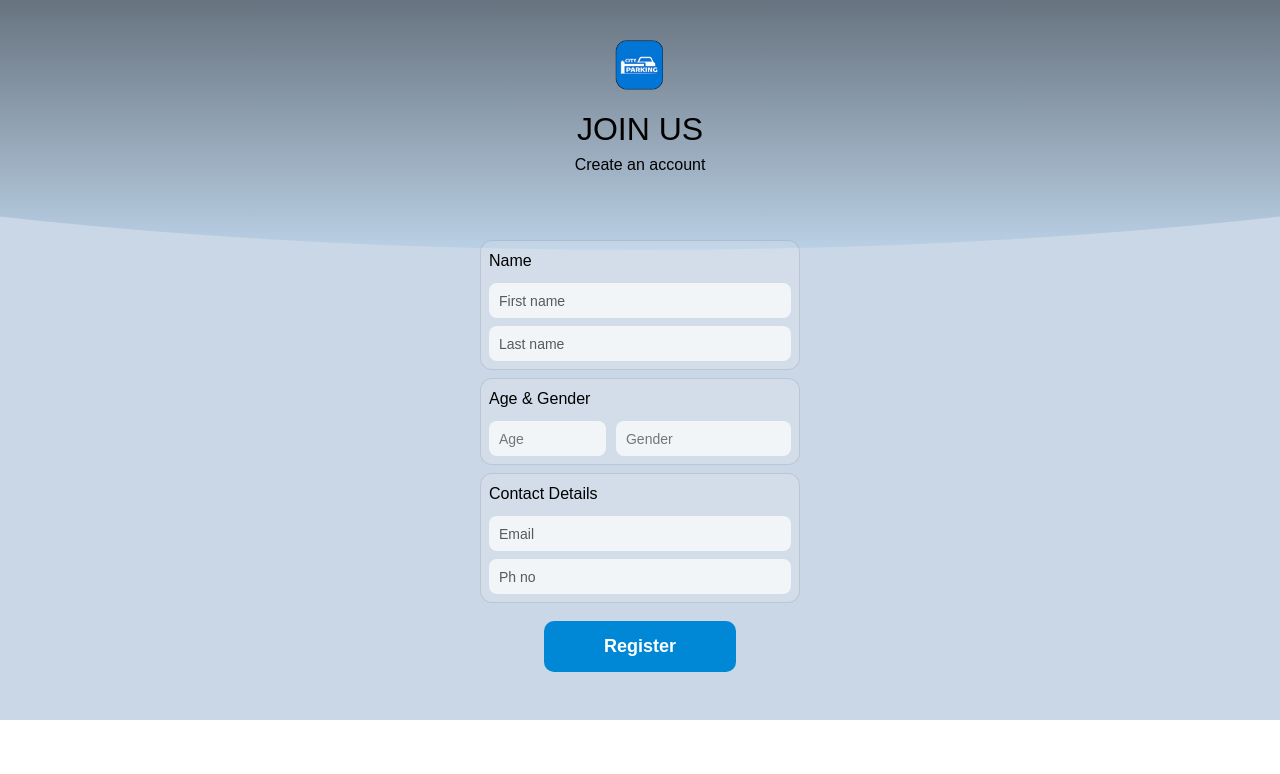
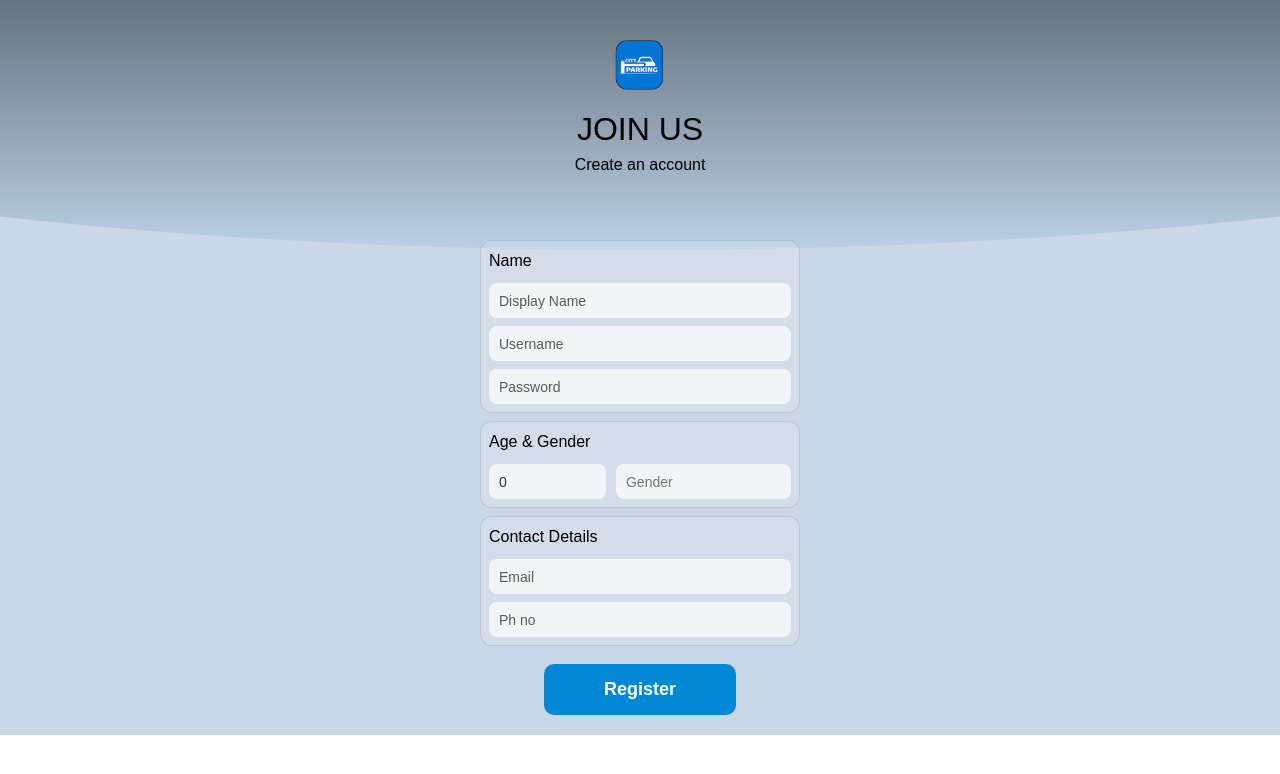
Before and after one commit to swarnaliarc-debug/city-parking, a React (Create React App) app: page /register in a window 1280 px wide. Shown: the top 774 px of the page. Built offline with nearby package versions, Linux system fonts and the light colour scheme.

Commit message:
connection for login & register

```diff
--- a/src/components/Header.js
+++ b/src/components/Header.js
@@ -14,7 +14,6 @@ const Header = () => {
     { name: 'Home', path: '/Parkingrecords' },
     { name: 'City Parkings', path: '/CityParkings' },
     { name: 'My Vehicles', path: '/MyVehicles' },
-    { name: 'Profile', path: '/ProfileUpdate' },
     { name: 'About Us', path: '/AboutUs' },
     { name: 'Help', path: '/Help' }
   ];
@@ -117,6 +116,7 @@ const Header = () => {
         </div>
 
         <div style={{display: 'flex', flexDirection: 'row', gap:'8px', alignItems: 'center'}}>
+          <Link to={"/profileupdate"} style={{ textDecoration: 'none' }} >
           <div style={{
               background: 'rgb(32, 106, 179, 0.1)',
               backdropFilter: 'blur(4px)',
@@ -131,6 +131,7 @@ const Header = () => {
               display: 'flex',
               alignItems: 'center'
              }}>{ user? user.username: 'Guest'}</div>
+          </Link>
           <img src="cityparkinglogo.png" alt="Logo" style={{ width: '44px' }} />
         </div>
       </div>
--- a/src/components/Login.js
+++ b/src/components/Login.js
@@ -9,12 +9,13 @@ function Login() {
   const [password, setPassword] = useState('');
   const navigate = useNavigate();
   const { login } = useAuth();
+  const apiUrl = process.env.REACT_APP_API_BASE_URL;
 
 const userLogin = (e) => {
   e.preventDefault();
   setLoginError(false);
   setLoading(true);
-  fetch('http://192.168.1.84:8081/login', {
+  fetch(apiUrl+'/login', {
     method: 'POST',
     headers: {
       'Content-Type': 'application/json',
--- a/src/components/Register.js
+++ b/src/components/Register.js
@@ -1,13 +1,58 @@
-import React from 'react';
+import React, {useState} from 'react';
 import { useNavigate } from 'react-router-dom'; // Import the navigation hook
+import { useAuth } from './AuthContext';
+
 
 const Register = () => {
-  const navigate = useNavigate(); // Initialize navigation
+  const navigate = useNavigate();
+  const { login } = useAuth();
+  const [registerError, setRegisterError] = useState(false);
+  const [loading, setLoading] = useState(false);
+  const [username, setUsername] = useState('');
+  const [password, setPassword] = useState('');
+  const [name, setName] = useState('');
+  const [age, setAge] = useState(0);
+  const [gender, setGender] = useState('');
+  const [email, setEmail] = useState('');
+  const [phno, setPhno] = useState('');
+  const apiUrl = process.env.REACT_APP_API_BASE_URL;
 
-  const handleRegister = () => {
-    // You can add logic here (like saving data) before moving to the next page
-    navigate('/parkingrecords');
-  };
+  const userRegister = (e) => {
+  e.preventDefault();
+  fetch(apiUrl+'/user', {
+    method: 'POST',
+    headers: {
+      'Content-Type': 'application/json',
+    },
+    body: JSON.stringify({
+      username: username,
+      password: password,
+      name: name,
+      age: age,
+      gender: gender,
+      email: email,
+      phone: phno
+    })
+  })
+    .then((response) => {
+      setLoading(false);
+      if (response.ok && response.status === 200) {
+        return response.json();
+      } else {
+        throw new Error('Login Error');
+      }
+    })
+    .then((user) => {
+      login(user);
+      navigate('/myvehicles');
+    })
+    .catch((error) => {
+      console.error('Network or Login error:', error);
+      setLoading(false);
+      setRegisterError(true);
+    });
+};
+
 
   const pageStyle = {
     backgroundColor: '#CAD7E6',
@@ -87,27 +132,46 @@ const Register = () => {
 
           <div style={sectionBoxStyle}>
             <label style={labelStyle}>Name</label>
-            <input type="text" className="form-control mb-2" placeholder="First name" style={inputStyle} />
-            <input type="text" className="form-control" placeholder="Last name" style={inputStyle} />
+            <input type="text" className="form-control mb-2" placeholder="Display Name" style={inputStyle}
+            value={name}
+            onChange={(e) => setName(e.target.value)} />
+
+            <input type="text" className="form-control mb-2" placeholder="Username" style={inputStyle}
+              value={username}
+              onChange={(e) => setUsername(e.target.value)}
+            />
+            <input type="password" className="form-control" placeholder="Password" style={inputStyle}
+              value={password}
+              onChange={(e) => setPassword(e.target.value)}
+            />
           </div>
 
           <div style={sectionBoxStyle}>
             <label style={labelStyle}>Age & Gender</label>
             <div style={{ display: 'flex', gap: '10px' }}>
-              <input type="text" style={{...inputStyle, width: '40%'}} placeholder="Age" />
-              <input type="text" style={{...inputStyle, width: '60%'}} placeholder="Gender" />
+              <input type="text" style={{...inputStyle, width: '40%'}} placeholder="Age"
+              value={age}
+              onChange={(e) => setAge(e.target.value)} />
+              <input type="text" style={{...inputStyle, width: '60%'}} placeholder="Gender"
+              value={gender}
+              onChange={(e) => setGender(e.target.value)} />
             </div>
           </div>
 
           <div style={sectionBoxStyle}>
             <label style={labelStyle}>Contact Details</label>
-            <input type="email" className="form-control mb-2" placeholder="Email" style={inputStyle} />
-            <input type="text" className="form-control" placeholder="Ph no" style={inputStyle} />
+            <input type="email" className="form-control mb-2" placeholder="Email" style={inputStyle}
+            value={email}
+              onChange={(e) => setEmail(e.target.value)} />
+            <input type="text" className="form-control" placeholder="Ph no" style={inputStyle}
+            value={phno}
+              onChange={(e) => setPhno(e.target.value)} />
           </div>
-
+          { registerError && <div style={{ color : 'red'}}>ERROR: unable to register</div>}
           <button
             style={buttonStyle}
-            onClick={handleRegister}
+            onClick={userRegister}
+            disabled={loading}
           >
             Register
           </button>
```
Also changed, not shown: 1 other file (tests, documents, lock files or other folders).
